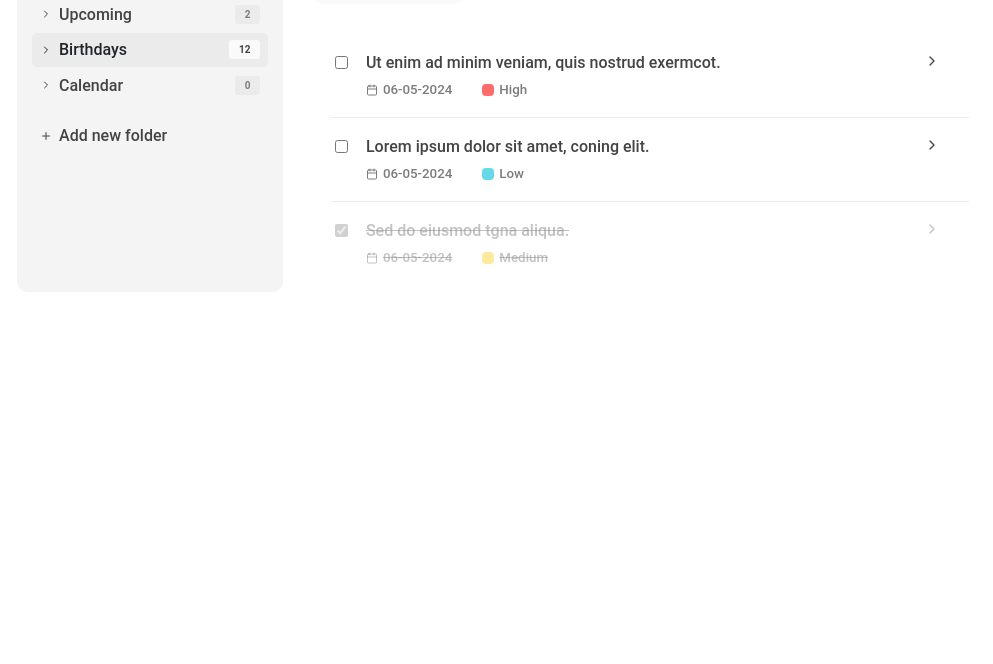
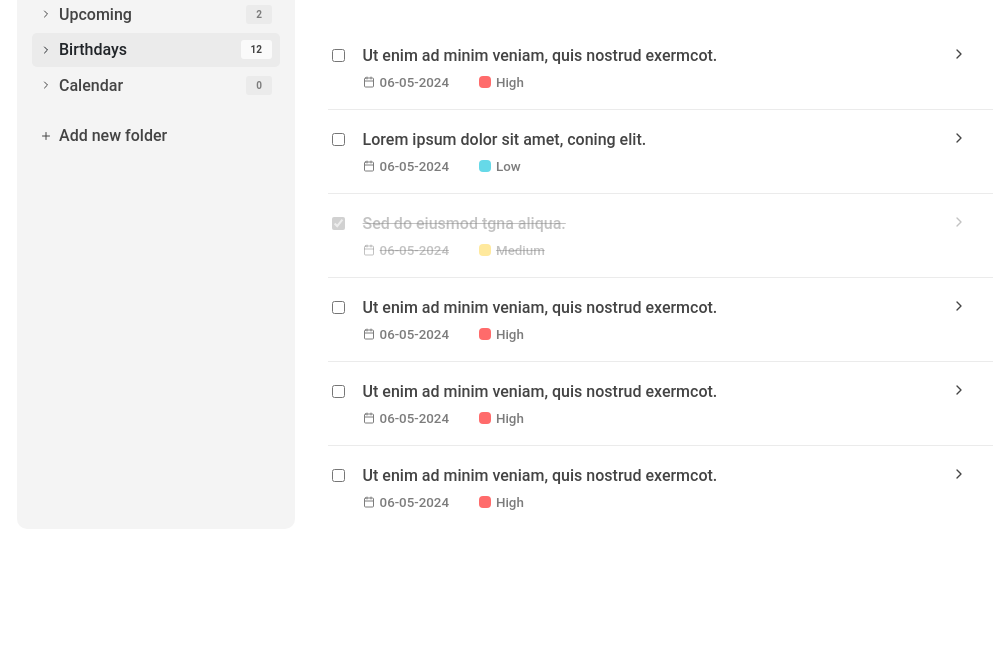
Before and after one commit to dcrnek1/TOP_To-do-list, a website built with webpack: page src/index.html in a window 1280 px wide. Shown: the part 136-800 px from the top of the page, without its empty margins (123-1116 px from the left). Built offline with nearby package versions, Linux system fonts and the light colour scheme; a web font is replaced by a local one.

Commit message:
cleanup of paddings and modal blur

```diff
--- a/src/index.html
+++ b/src/index.html
@@ -102,6 +102,57 @@
                         </div>
                     </div>
                 </div>
+                <div class="todo">
+                    <div class="checkbox">
+                        <input type="checkbox" id="myCheckbox">
+                    </div>
+                    <div class="todo-main">
+                        <div class="todo-name">
+                            <div>Ut enim ad minim veniam, quis nostrud exermcot.</div>
+                            <i data-feather="chevron-right" class="medium"></i>
+                        </div>
+                        <div class="todo-info">
+                            <div class="todo-date"><i data-feather="calendar" class="small"></i>06-05-2024</div>
+                            <div class="todo-priority">
+                                <div class="badge badge-high"></div> High
+                            </div>
+                        </div>
+                    </div>
+                </div>
+                <div class="todo">
+                    <div class="checkbox">
+                        <input type="checkbox" id="myCheckbox">
+                    </div>
+                    <div class="todo-main">
+                        <div class="todo-name">
+                            <div>Ut enim ad minim veniam, quis nostrud exermcot.</div>
+                            <i data-feather="chevron-right" class="medium"></i>
+                        </div>
+                        <div class="todo-info">
+                            <div class="todo-date"><i data-feather="calendar" class="small"></i>06-05-2024</div>
+                            <div class="todo-priority">
+                                <div class="badge badge-high"></div> High
+                            </div>
+                        </div>
+                    </div>
+                </div>
+                <div class="todo">
+                    <div class="checkbox">
+                        <input type="checkbox" id="myCheckbox">
+                    </div>
+                    <div class="todo-main">
+                        <div class="todo-name">
+                            <div>Ut enim ad minim veniam, quis nostrud exermcot.</div>
+                            <i data-feather="chevron-right" class="medium"></i>
+                        </div>
+                        <div class="todo-info">
+                            <div class="todo-date"><i data-feather="calendar" class="small"></i>06-05-2024</div>
+                            <div class="todo-priority">
+                                <div class="badge badge-high"></div> High
+                            </div>
+                        </div>
+                    </div>
+                </div>
             </div>
         </div>
     </div>
--- a/src/scripts/modal.js
+++ b/src/scripts/modal.js
@@ -1,6 +1,6 @@
 
-import newFolderModal from '../components/addFolderModal.js';
-import newTaskModal from '../components/addTaskModal.js'
+import newFolderModal from '../components/FolderModal.js';
+import newTaskModal from '../components/TaskModal.js'
 
 const openModalListeners = (() => {
     const btnAdd = document.querySelectorAll(".add");
--- a/src/style.css
+++ b/src/style.css
@@ -76,13 +76,6 @@ h4 {
     padding-bottom: calc(var(--padding-small) * 3);
 }
 
-.container {
-    display: flex;
-    max-width: 1000px;
-    margin: auto;
-    padding: var(--padding-small);
-}
-
 .small {
     min-width: 12px;
     min-height: 12px;
@@ -117,6 +110,14 @@ h4 {
 
 .badge-low {
     background-color: var(--clr-blue);
+}
+
+
+.container {
+    display: flex;
+    max-width: 1000px;
+    margin: auto;
+    padding: var(--padding-small);
 }
 
 /* SIDEBAR */
@@ -179,7 +180,7 @@ h4 {
 
 .content {
     width: 100%;
-    padding: calc(var(--padding-small)/2) calc(var(--padding-small) * 2);
+    padding: 0 0 0 var(--padding-small);
     display: flex;
     flex-direction: column;
     gap: var(--padding-small);
@@ -210,7 +211,7 @@ h4 {
 
 .todo {
     display: flex;
-    gap: calc(var(--padding-small));
+    gap: var(--padding-small);
     flex-wrap: wrap;
     padding: calc(var(--padding-small) * 1.3) 0;
 }
@@ -258,7 +259,7 @@ h4 {
     gap: calc(var(--padding-small) / 3);
 }
 
-/* MODALS */
+/* MODAL */
 
 .modal {
     display: none; /* Hidden by default */
@@ -269,22 +270,24 @@ h4 {
     width: 100%; /* Full width */
     height: 100%; /* Full height */
     overflow: auto; /* Enable scroll if needed */
-    background-color: rgba(0,0,0,0.4); /* Black w/ opacity */
+    background-color: rgba(0,0,0,0.1); /* Black w/ opacity */
+    backdrop-filter: blur(2px);
 }
 
 @keyframes animate {
     0% {
       opacity: 0;
+      scale: 0.95;
     }
     100% {
       opacity: 1;
+      scale: 1;
     }
   }
 
 .modal.show {
     display: block;
     opacity: 1;
-    animation: animate 0.2s ease;
 }
 
 .modal-container {
@@ -295,6 +298,8 @@ h4 {
     display: flex;
     flex-direction: column;
     gap: calc(var(--padding-small) * 2);
+    animation: animate 0.2s ease;
+    border-radius: var(--border-radius);
 }
 
 .modal-title {
```
Also changed, not shown: src/components/FolderModal.js (renamed from src/components/addFolderModal.js), src/components/TaskModal.js (renamed from src/components/addTaskModal.js).
